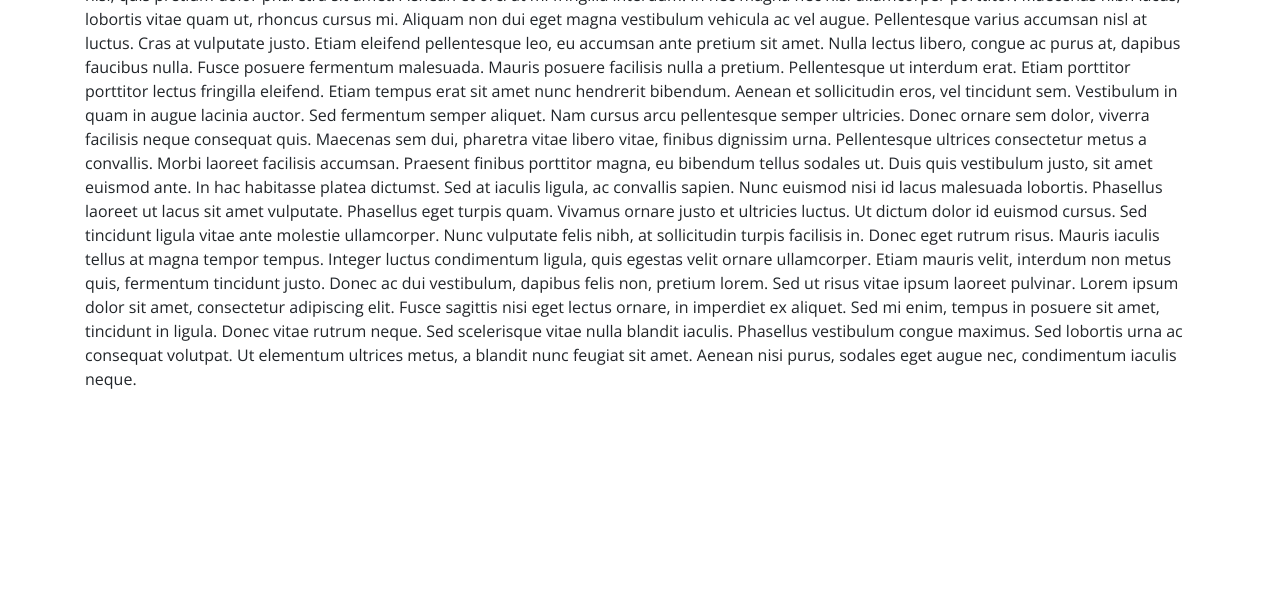
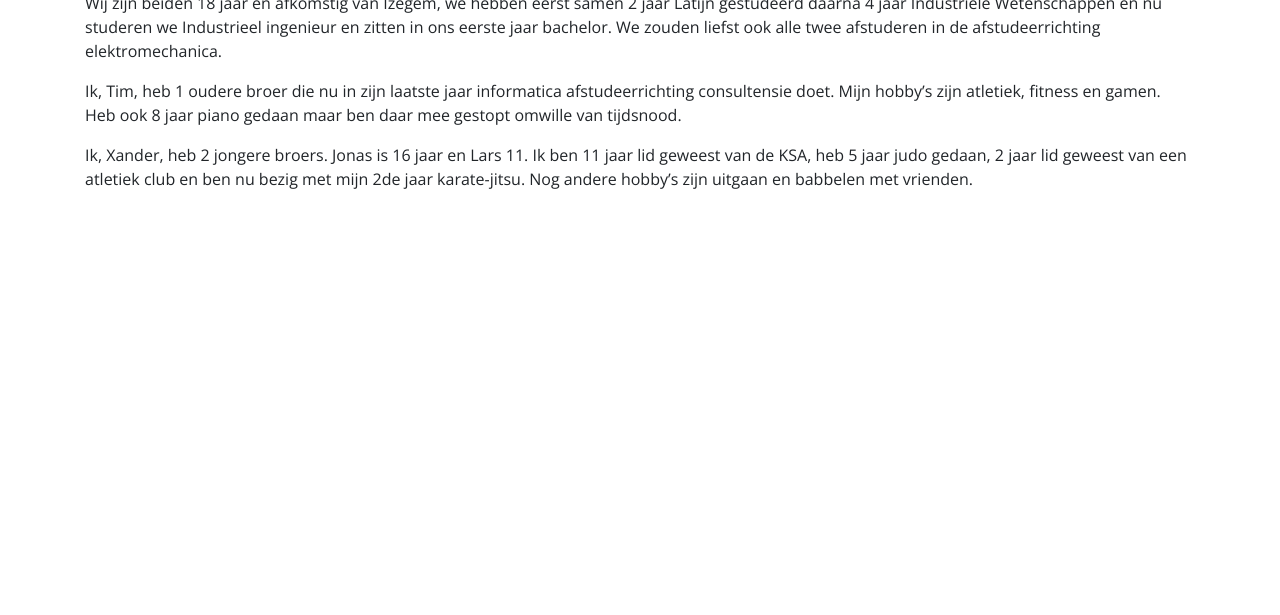
Before and after one commit to TimDep/Projectwerk_EL-ICT, a plain HTML site: page Biografie.html in a window 1280 px wide. Shown: the part 185-800 px from the top of the page. Drawn offline with nearby package versions, Linux system fonts and the light colour scheme.

Commit message:
Tekst bio + index + les2 aangepast

```diff
--- a/Biografie.html
+++ b/Biografie.html
@@ -45,17 +45,10 @@
     </div>
 </nav>
 <div class="container">
-    <p>
-
-        Lorem ipsum dolor sit amet, consectetur adipiscing elit. Fusce iaculis quam sed ipsum pellentesque tempor. Aenean egestas ut sapien in placerat. Pellentesque molestie congue tempor. Integer suscipit varius odio vel feugiat. Nunc non dolor ac nibh commodo tempus. Curabitur ultricies sodales nisl, quis pretium dolor pharetra sit amet. Aenean et orci at mi fringilla interdum.
-
-        In nec magna nec nisi ullamcorper porttitor. Maecenas nibh lacus, lobortis vitae quam ut, rhoncus cursus mi. Aliquam non dui eget magna vestibulum vehicula ac vel augue. Pellentesque varius accumsan nisl at luctus. Cras at vulputate justo. Etiam eleifend pellentesque leo, eu accumsan ante pretium sit amet. Nulla lectus libero, congue ac purus at, dapibus faucibus nulla. Fusce posuere fermentum malesuada. Mauris posuere facilisis nulla a pretium. Pellentesque ut interdum erat. Etiam porttitor porttitor lectus fringilla eleifend. Etiam tempus erat sit amet nunc hendrerit bibendum. Aenean et sollicitudin eros, vel tincidunt sem. Vestibulum in quam in augue lacinia auctor.
-
-        Sed fermentum semper aliquet. Nam cursus arcu pellentesque semper ultricies. Donec ornare sem dolor, viverra facilisis neque consequat quis. Maecenas sem dui, pharetra vitae libero vitae, finibus dignissim urna. Pellentesque ultrices consectetur metus a convallis. Morbi laoreet facilisis accumsan. Praesent finibus porttitor magna, eu bibendum tellus sodales ut. Duis quis vestibulum justo, sit amet euismod ante. In hac habitasse platea dictumst.
-
-        Sed at iaculis ligula, ac convallis sapien. Nunc euismod nisi id lacus malesuada lobortis. Phasellus laoreet ut lacus sit amet vulputate. Phasellus eget turpis quam. Vivamus ornare justo et ultricies luctus. Ut dictum dolor id euismod cursus. Sed tincidunt ligula vitae ante molestie ullamcorper. Nunc vulputate felis nibh, at sollicitudin turpis facilisis in. Donec eget rutrum risus. Mauris iaculis tellus at magna tempor tempus. Integer luctus condimentum ligula, quis egestas velit ornare ullamcorper.
-
-        Etiam mauris velit, interdum non metus quis, fermentum tincidunt justo. Donec ac dui vestibulum, dapibus felis non, pretium lorem. Sed ut risus vitae ipsum laoreet pulvinar. Lorem ipsum dolor sit amet, consectetur adipiscing elit. Fusce sagittis nisi eget lectus ornare, in imperdiet ex aliquet. Sed mi enim, tempus in posuere sit amet, tincidunt in ligula. Donec vitae rutrum neque. Sed scelerisque vitae nulla blandit iaculis. Phasellus vestibulum congue maximus. Sed lobortis urna ac consequat volutpat. Ut elementum ultrices metus, a blandit nunc feugiat sit amet. Aenean nisi purus, sodales eget augue nec, condimentum iaculis neque. </p>
+    <h1>Welkom bij de website van Tim en Xander</h1>
+    <p>Wij zijn beiden 18 jaar en afkomstig van Izegem, we hebben eerst samen 2 jaar Latijn gestudeerd daarna 4 jaar Industriële Wetenschappen en nu studeren we Industrieel ingenieur en zitten in ons eerste jaar bachelor. We zouden liefst ook alle twee afstuderen in de afstudeerrichting elektromechanica.</p>
+    <p>Ik, Tim, heb 1 oudere broer die nu in zijn laatste jaar informatica afstudeerrichting consultensie doet. Mijn hobby’s zijn atletiek, fitness en gamen. Heb ook 8 jaar piano gedaan maar ben daar mee gestopt omwille van tijdsnood.</p>
+    Ik, Xander, heb 2 jongere broers. Jonas is 16 jaar en Lars 11. Ik ben 11 jaar lid geweest van de KSA, heb 5 jaar judo gedaan, 2 jaar lid geweest van een atletiek club en ben nu bezig met mijn 2de jaar karate-jitsu. Nog andere hobby’s zijn uitgaan en babbelen met vrienden.
 </div>
 <script src="https://code.jquery.com/jquery-3.3.1.slim.min.js" integrity="sha384-q8i/X+965DzO0rT7abK41JStQIAqVgRVzpbzo5smXKp4YfRvH+8abtTE1Pi6jizo" crossorigin="anonymous"></script>
 <script src="https://cdnjs.cloudflare.com/ajax/libs/popper.js/1.14.3/umd/popper.min.js" integrity="sha384-ZMP7rVo3mIykV+2+9J3UJ46jBk0WLaUAdn689aCwoqbBJiSnjAK/l8WvCWPIPm49" crossorigin="anonymous"></script>
```
Also changed, not shown: Les2.html (+3 -1 lines), index.html (+5 -2 lines).
